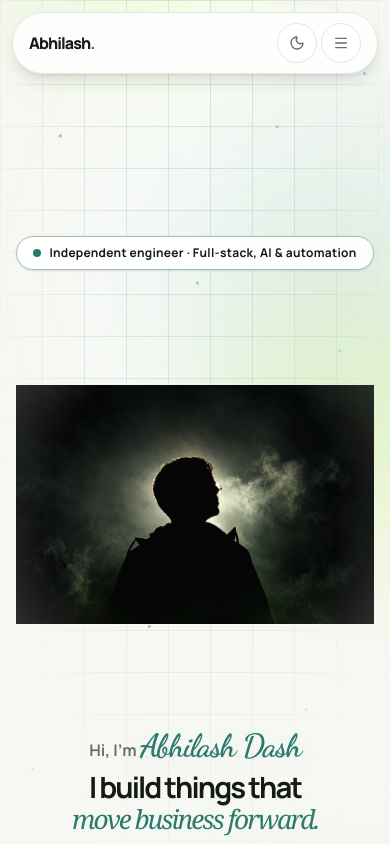
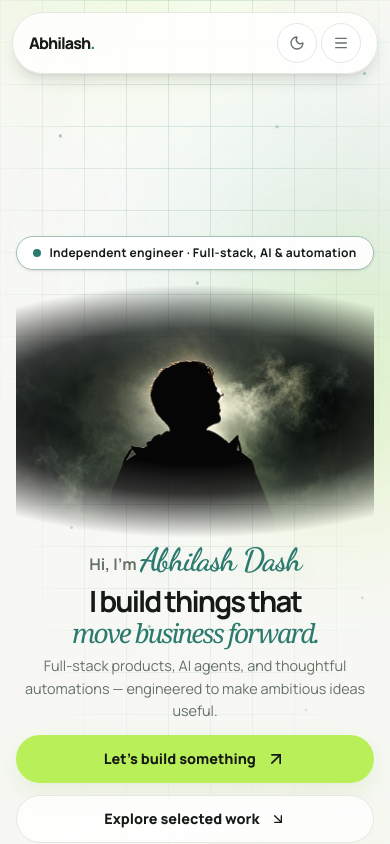
Before and after one commit to AbhilashDash10082k4/portfolio, a Next.js app: page / in a window 390 px wide. Shown: the top 844 px of the page. Built offline with nearby package versions, Linux system fonts and the light colour scheme.

Commit message:
Refine responsive silhouette fade for all screen sizes

```diff
--- a/app/globals.css
+++ b/app/globals.css
@@ -1275,14 +1275,30 @@ textarea {
 }
 
 
-/* Final cross-browser edge blend: use one standard radial mask, not mask-layer compositing. */
+/* Final responsive silhouette treatment: full-width image with a standard edge-fade mask. */
 .hero-portrait-layer {
+  width: min(100vw, 100rem) !important;
+  height: clamp(13rem, 35vh, 26rem) !important;
+  margin-inline: auto;
   overflow: hidden !important;
   isolation: isolate;
+  background: transparent !important;
+  -webkit-mask-image: none !important;
+  mask-image: none !important;
 }
 .hero-portrait-layer img {
-  -webkit-mask-image: radial-gradient(ellipse 95% 80% at 50% 50%, #000 42%, rgba(0,0,0,.82) 65%, transparent 100%) !important;
-  mask-image: radial-gradient(ellipse 95% 80% at 50% 50%, #000 42%, rgba(0,0,0,.82) 65%, transparent 100%) !important;
-  -webkit-mask-composite: source-over !important;
-  mask-composite: add !important;
+  object-fit: cover !important;
+  object-position: center 46% !important;
+  -webkit-mask-image: radial-gradient(ellipse 90% 50% at 50% 50%, #000 42%, rgba(0,0,0,.82) 65%, transparent 100%) !important;
+  mask-image: radial-gradient(ellipse 90% 50% at 50% 50%, #000 42%, rgba(0,0,0,.82) 65%, transparent 100%) !important;
 }
+@media (min-width: 768px) and (max-height: 850px) {
+  .hero-portrait-layer { height: clamp(12rem, 32vh, 20rem) !important; }
+}
+@media (max-width: 767px) {
+  .hero-portrait-layer {
+    width: 100% !important;
+    height: clamp(14rem, 30vh, 20rem) !important;
+  }
+  .hero-portrait-layer img { object-position: center 46% !important; }
+}
```
